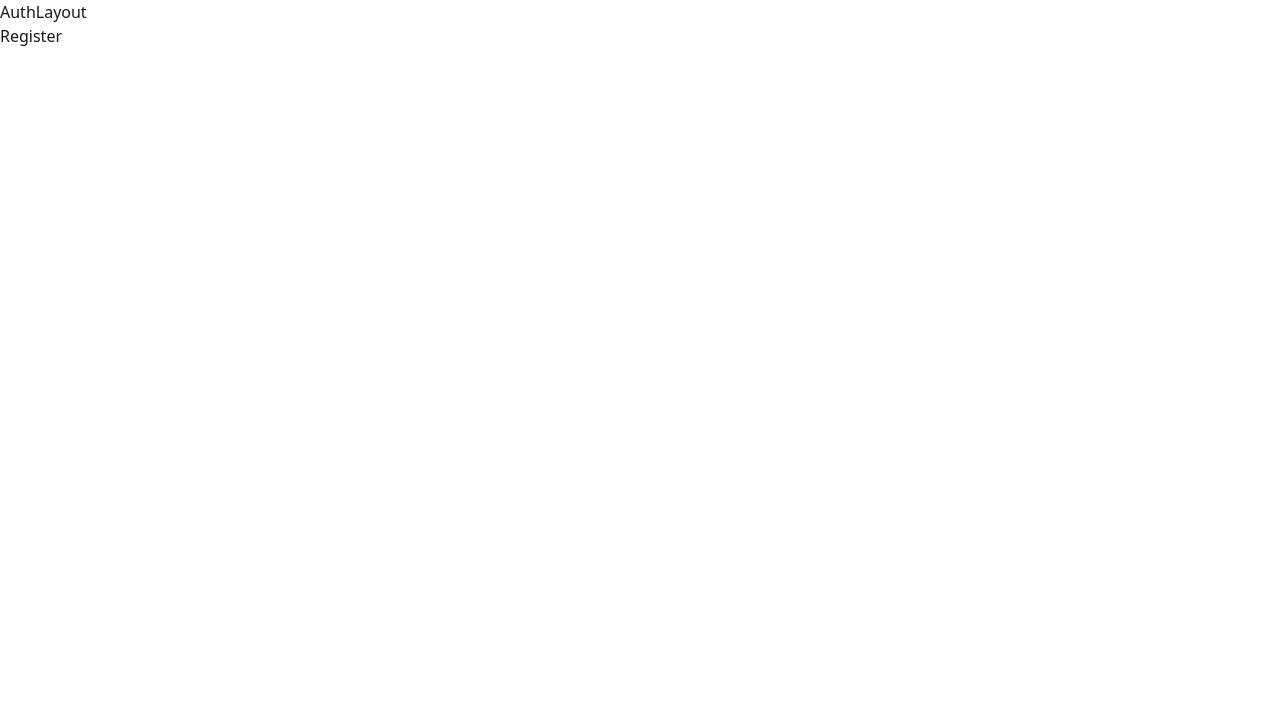
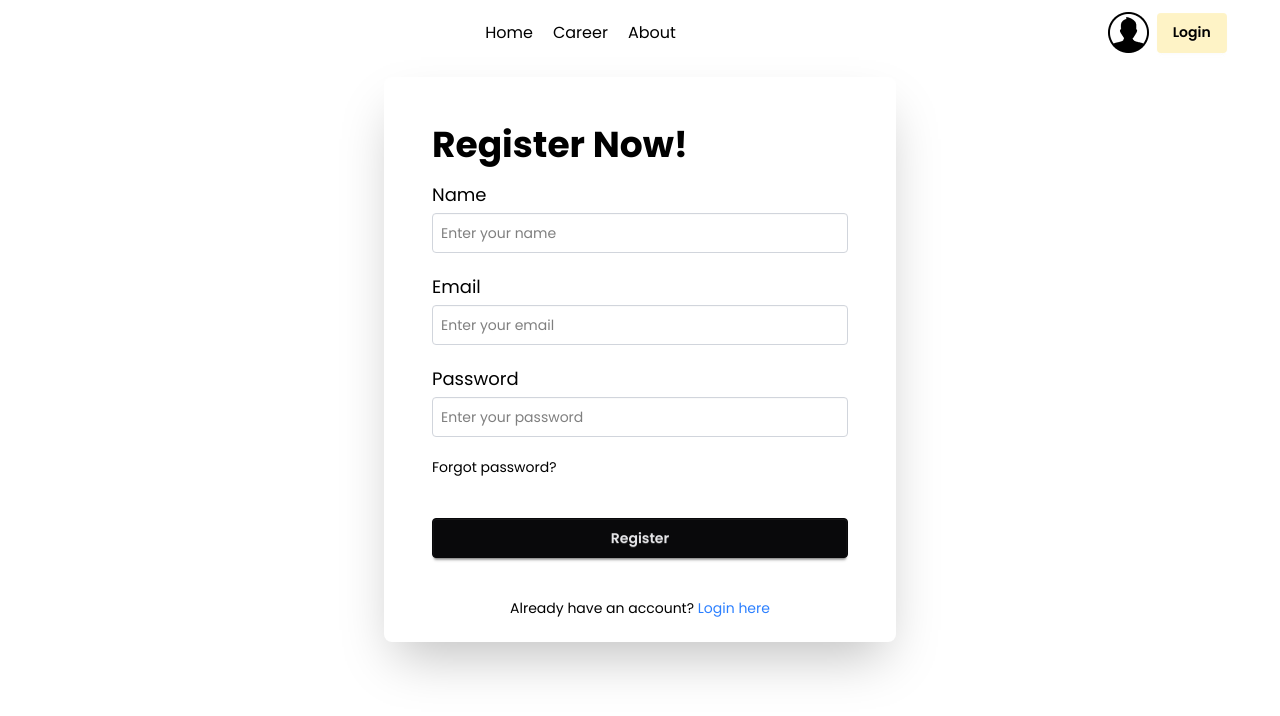
Before and after one commit to atikmahmud482/react2, a React (Vite) app in the folder dragon-news-code/: page /auth/register in a window 1280 px wide. Shown: the top 716 px of the page. Built offline with nearby package versions, Linux system fonts and the light colour scheme.

Commit message:
video 52-5-2

```diff
--- a/dragon-news-code/src/layouts/AuthLayout.jsx
+++ b/dragon-news-code/src/layouts/AuthLayout.jsx
@@ -1,9 +1,12 @@
 import { Outlet } from "react-router-dom";
+import Navbar from "../components/Navbar";
 
 const AuthLayout = () => {
   return (
-    <div>
-      AuthLayout
+    <div className="bg-white text-black font-poppins">
+      <header className="py-3 w-11/12 mx-auto">
+        <Navbar></Navbar>
+      </header>
       <Outlet></Outlet>
     </div>
   );
--- /dev/null
+++ b/dragon-news-code/src/pages/Login.jsx
@@ -0,0 +1,64 @@
+/* eslint-disable react/no-unescaped-entities */
+import { useState } from "react";
+
+const Login = () => {
+  const [email, setEmail] = useState("");
+  const [password, setPassword] = useState("");
+
+  const handleSubmit = (e) => {
+    e.preventDefault();
+    // Handle the login logic here (like calling Firebase auth or other services)
+    console.log("Logged in with:", email, password);
+  };
+
+  return (
+    <div className="bg-white text-black min-h-screen flex flex-col justify-start">
+      {/* Login Form */}
+      <div className="card bg-white text-black w-full max-w-lg shrink-0 shadow-2xl p-6 mx-auto mt-3">
+        <form onSubmit={handleSubmit} className="card-body space-y-4">
+          <h1 className="text-4xl font-bold mb-2">Login now!</h1>
+          <fieldset className="mb-3">
+            <label className="text-lg text-black">Email</label>
+            <input
+              type="email"
+              className="input bg-white text-black border border-gray-300 p-2 w-full mt-1"
+              placeholder="Enter your email"
+              value={email}
+              onChange={(e) => setEmail(e.target.value)}
+              required
+            />
+          </fieldset>
+          <fieldset className="mb-3">
+            <label className="text-lg text-black">Password</label>
+            <input
+              type="password"
+              className="input bg-white text-black border border-gray-300 p-2 w-full mt-1"
+              placeholder="Enter your password"
+              value={password}
+              onChange={(e) => setPassword(e.target.value)}
+              required
+            />
+          </fieldset>
+          <div className="text-left">
+            <a className="link link-hover text-sm">Forgot password?</a>
+          </div>
+          <button type="submit" className="btn btn-neutral mt-4 w-full">
+            Login
+          </button>
+        </form>
+
+        {/* Register Link Below Form */}
+        <div className="mt-4 text-center">
+          <p className="text-sm">
+            Don't have an account?{" "}
+            <a href="/auth/register" className="text-blue-500 hover:underline">
+              Register here
+            </a>
+          </p>
+        </div>
+      </div>
+    </div>
+  );
+};
+
+export default Login;
--- /dev/null
+++ b/dragon-news-code/src/pages/Register.jsx
@@ -0,0 +1,75 @@
+import { useState } from "react";
+
+const Register = () => {
+  const [name, setName] = useState("");
+  const [email, setEmail] = useState("");
+  const [password, setPassword] = useState("");
+
+  const handleSubmit = (e) => {
+    e.preventDefault();
+    // Handle the registration logic here (like calling Firebase auth or other services)
+    console.log("Registered with:", name, email, password);
+  };
+
+  return (
+    <div className="bg-white text-black min-h-screen flex flex-col justify-start">
+      {/* Registration Form */}
+      <div className="card bg-white text-black w-full max-w-lg shrink-0 shadow-2xl p-6 mx-auto mt-3">
+        <form onSubmit={handleSubmit} className="card-body space-y-4">
+          <h1 className="text-4xl font-bold mb-2">Register Now!</h1>
+          <fieldset className="mb-3">
+            <label className="text-lg text-black">Name</label>
+            <input
+              type="text"
+              className="input bg-white text-black border border-gray-300 p-2 w-full mt-1"
+              placeholder="Enter your name"
+              value={name}
+              onChange={(e) => setName(e.target.value)}
+              required
+            />
+          </fieldset>
+          <fieldset className="mb-3">
+            <label className="text-lg text-black">Email</label>
+            <input
+              type="email"
+              className="input bg-white text-black border border-gray-300 p-2 w-full mt-1"
+              placeholder="Enter your email"
+              value={email}
+              onChange={(e) => setEmail(e.target.value)}
+              required
+            />
+          </fieldset>
+          <fieldset className="mb-3">
+            <label className="text-lg text-black">Password</label>
+            <input
+              type="password"
+              className="input bg-white text-black border border-gray-300 p-2 w-full mt-1"
+              placeholder="Enter your password"
+              value={password}
+              onChange={(e) => setPassword(e.target.value)}
+              required
+            />
+          </fieldset>
+          <div className="text-left">
+            <a className="link link-hover text-sm">Forgot password?</a>
+          </div>
+          <button type="submit" className="btn btn-neutral mt-4 w-full">
+            Register
+          </button>
+        </form>
+
+        {/* Login Link Below Form */}
+        <div className="mt-4 text-center">
+          <p className="text-sm">
+            Already have an account?{" "}
+            <a href="/auth/login" className="text-blue-500 hover:underline">
+              Login here
+            </a>
+          </p>
+        </div>
+      </div>
+    </div>
+  );
+};
+
+export default Register;
--- a/dragon-news-code/src/routes/router.jsx
+++ b/dragon-news-code/src/routes/router.jsx
@@ -2,6 +2,8 @@ import { createBrowserRouter, Navigate } from "react-router-dom";
 import HomeLayout from "../layouts/HomeLayout";
 import CategoryNews from "../pages/CategoryNews";
 import AuthLayout from "../layouts/AuthLayout";
+import Login from "../pages/Login";
+import Register from "../pages/Register";
 
 const router = createBrowserRouter([
   {
@@ -32,11 +34,11 @@ const router = createBrowserRouter([
     children: [
       {
         path: "/auth/login",
-        element: <h2>Login</h2>,
+        element: <Login></Login>,
       },
       {
         path: "/auth/register",
-        element: <h2>Register</h2>,
+        element: <Register></Register>,
       },
     ],
   },
```
